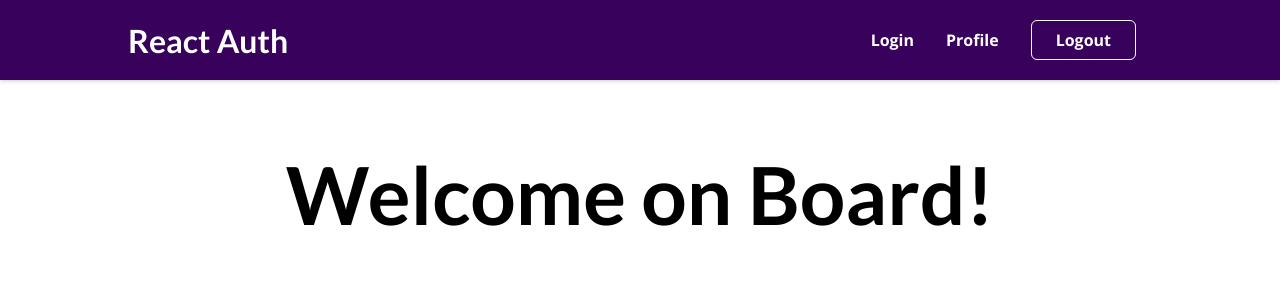
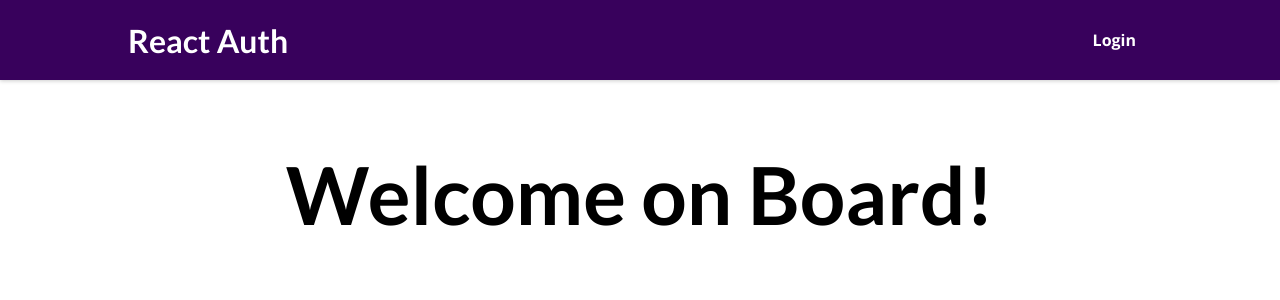
Before and after one commit to bduong94/adding-authentication, a React (Create React App) app: page / in a window 1280 px wide. Shown: the top 300 px of the page. Built offline with nearby package versions, Linux system fonts and the light colour scheme.

Commit message:
Show links based on if user is logged in or not

```diff
--- a/src/components/Layout/MainNavigation.js
+++ b/src/components/Layout/MainNavigation.js
@@ -1,24 +1,36 @@
-import { Link } from 'react-router-dom';
+import { useContext } from "react";
+import { Link } from "react-router-dom";
 
-import classes from './MainNavigation.module.css';
+import AuthContext from "../../store/auth-context";
+import classes from "./MainNavigation.module.css";
 
 const MainNavigation = () => {
+  const authCtx = useContext(AuthContext);
+
+  const isLoggedIn = authCtx.isLoggedIn;
+
   return (
     <header className={classes.header}>
-      <Link to='/'>
+      <Link to="/">
         <div className={classes.logo}>React Auth</div>
       </Link>
       <nav>
         <ul>
+          {!isLoggedIn && (
             <li>
-            <Link to='/auth'>Login</Link>
+              <Link to="/auth">Login</Link>
             </li>
+          )}
+          {isLoggedIn && (
             <li>
-            <Link to='/profile'>Profile</Link>
+              <Link to="/profile">Profile</Link>
             </li>
+          )}
+          {isLoggedIn && (
             <li>
               <button>Logout</button>
             </li>
+          )}
         </ul>
       </nav>
     </header>
```
Also changed, not shown: 1 other file (tests, documents, lock files or other folders). Lines whose indentation alone changed are shown as unchanged.
